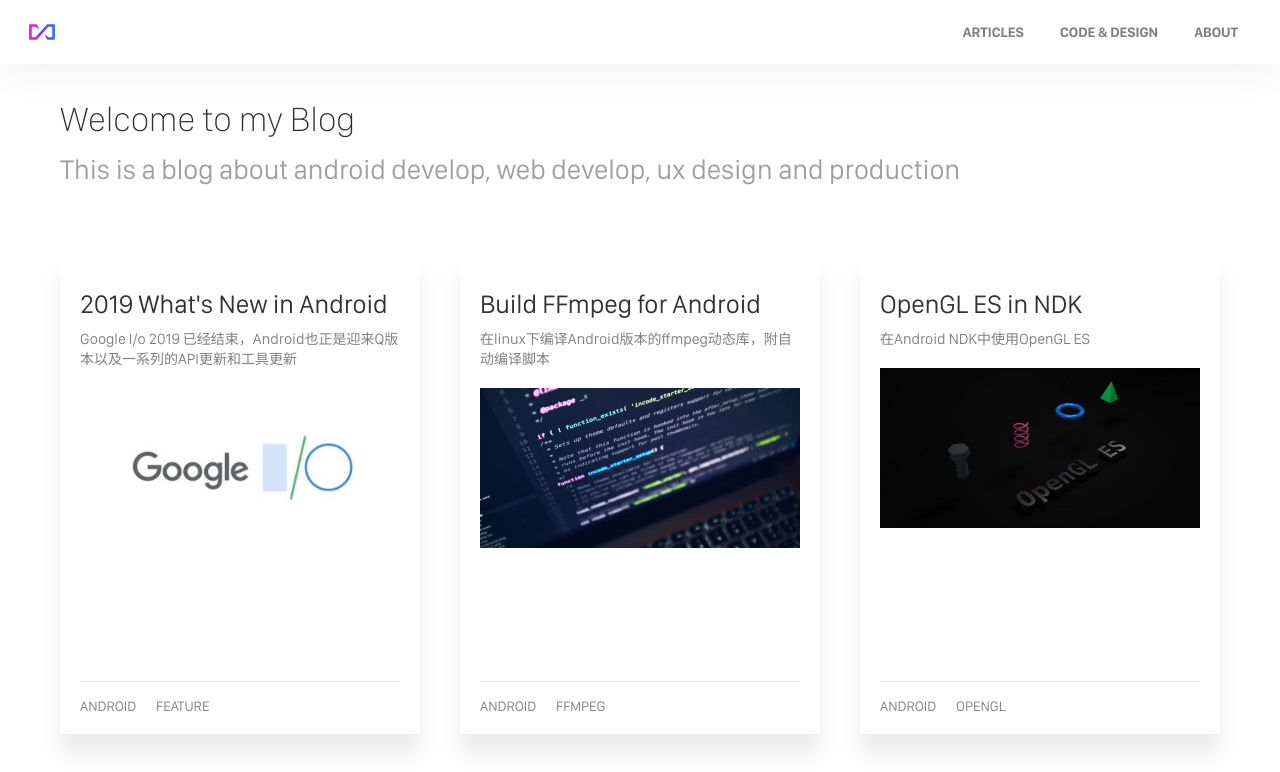
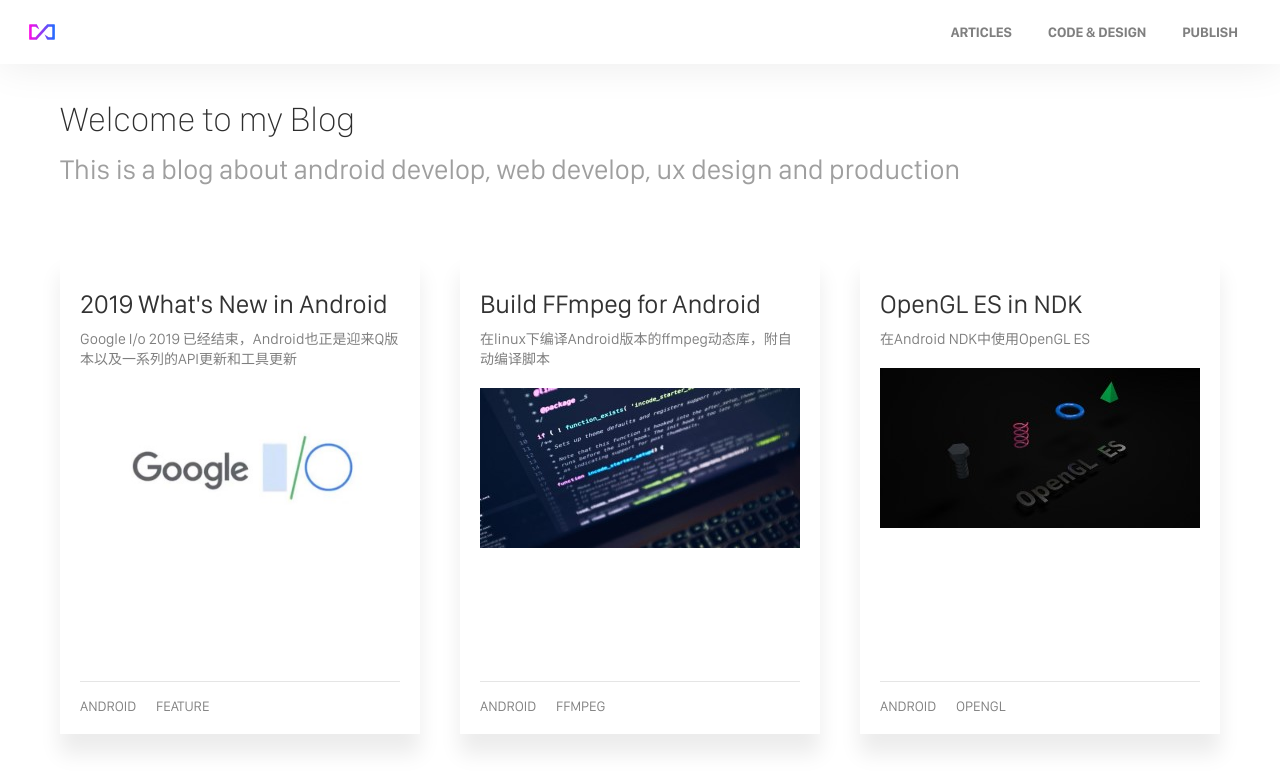
Before and after one commit to wzjing/homepage-vue, a Vue app: page / in a window 1280 px wide. Shown: the top 772 px of the page. Built offline with nearby package versions, Linux system fonts and the light colour scheme.

Commit message:
增加发布页面

```diff
--- a/src/App.vue
+++ b/src/App.vue
@@ -30,8 +30,10 @@
     padding: 0;
     margin: 0;
     width: 100%;
-    height: auto;
-    min-height: calc(100% - 64px);
+    height: calc(100% + 17px);
+    min-height: calc(100% - #{$app-bar-height});
+    overflow: hidden;
+    box-sizing: content-box;
   }
 
   #app {
@@ -39,13 +41,16 @@
     position: relative;
     margin: auto;
     width: 100%;
-    height: auto;
-    min-height: calc(100vh - 64px);
-    box-sizing: border-box;
+    height: 100%;
+    min-height: calc(100vh - #{$app-bar-height});
     -webkit-font-smoothing: antialiased;
     -moz-osx-font-smoothing: grayscale;
     text-align: center;
     color: #000000;
+
+    box-sizing: content-box;
+    overflow-y: scroll;
+    padding-right: 17px;
   }
 
   #appbar {
@@ -56,7 +61,7 @@
   .router-layout {
     position: relative;
     margin: 64px auto 0;
-    min-height: calc(100vh - 64px);
+    min-height: calc(100vh - #{$app-bar-height});
   }
 
 </style>
--- a/src/components/Appbar.vue
+++ b/src/components/Appbar.vue
@@ -32,8 +32,8 @@
             name: 'CODE & DESIGN'
           },
           {
-            path: '/about',
-            name: 'ABOUT'
+            path: '/publish',
+            name: 'PUBLISH'
           }
         ]
       }
@@ -43,12 +43,12 @@
 
 <style scoped lang="scss">
 
-  $bar-height: 64px;
+  @import "../styles/theme.scss";
 
   .appbar {
     position: relative;
     width: 100%;
-    height: $bar-height;
+    height: $app-bar-height;
     display: flex;
     flex-flow: row;
     align-items: center;
@@ -76,14 +76,14 @@
 
   .menu {
     flex: 0 0 auto;
-    height: $bar-height;
+    height: $app-bar-height;
     display: flex;
     flex-flow: row;
     align-items: center;
 
     a {
-      height: $bar-height;
-      line-height: $bar-height;
+      height: $app-bar-height;
+      line-height: $app-bar-height;
       text-align: center;
       font-size: 13px;
       font-weight: 600;
--- a/src/styles/theme.scss
+++ b/src/styles/theme.scss
@@ -1,3 +1,5 @@
+$app-bar-height: 64px;
+
 @font-face {
   font-family: CommonFont;
   src: url("~@/assets/font/San-Francisco-Bold.ttf");
--- a/src/views/About.vue
+++ b/src/views/About.vue
@@ -14,27 +14,6 @@
     name: 'About',
     data() {
       return {
-        location: 'BEIJING',
-        experience: 3,
-        mail: 'wzjing@163.com',
-        abilities: ["UX", "JNI", "OpenGL", "FFmpeg", "WebApp", "VUE"],
-        apps: [
-          {
-            name: 'Binge',
-            logo: ICBinge,
-            url: '/work/binge'
-          },
-          {
-            name: 'Fro',
-            logo: ICFro,
-            url: '/work/fro'
-          }
-        ]
-      }
-    },
-    methods: {
-      sendEmail() {
-        parent.location.href = `mailto:wzjing103@163.com?subject=面试邀请`
       }
     }
   }
@@ -60,11 +39,13 @@
   .content {
     height: 100%;
     display: flex;
+    align-items: center;
     flex-flow: column;
+    justify-content: center;
   }
 
   .title {
-    flex: 1 1 auto;
+    flex: 0 0 auto;
   }
 
 </style>
```
Also changed, not shown: src/views/Publish.vue (added, +17 -0 lines).
